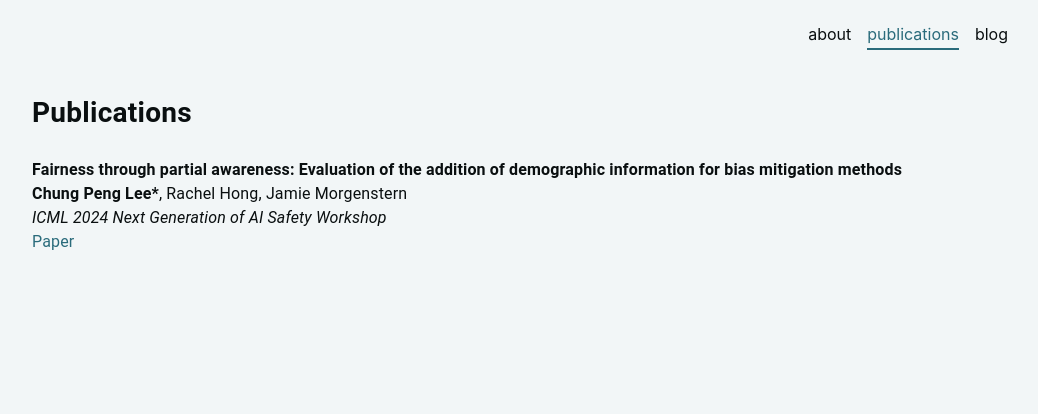
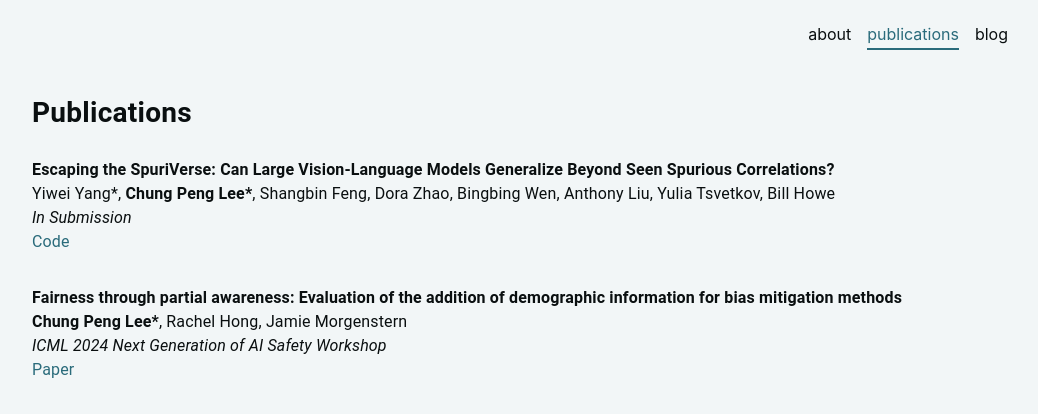
Before and after one commit to Anderson-Lee-Git/anderson-lee-git.github.io, a React (Create React App) app: page /publications in a window 1280 px wide. Shown: the top 414 px of the page, without its empty margins (132-1170 px from the left). Built offline with nearby package versions, Linux system fonts and the light colour scheme; the HTML template or start-up script is replaced by a standard one.

Commit message:
update links and pub

```diff
--- a/src/components/PublicationCard.tsx
+++ b/src/components/PublicationCard.tsx
@@ -7,7 +7,8 @@ interface PublicationCardProps {
     mainAuthors: string[];
     contributors: string[];
     venue: string;
-    url: string;
+    paper_url: string;
+    code_url: string;
 }
 
 const PublicationCard: React.FC<PublicationCardProps> = ({
@@ -15,7 +16,8 @@ const PublicationCard: React.FC<PublicationCardProps> = ({
     mainAuthors,
     contributors,
     venue,
-    url
+    paper_url,
+    code_url
 }) => {
     const { theme } = useTheme();
 
@@ -37,7 +39,7 @@ const PublicationCard: React.FC<PublicationCardProps> = ({
                         </React.Fragment> :
                         <React.Fragment key={index}>
                             {author}
-                            {mainAuthors.includes(author) && " *"}
+                            {mainAuthors.includes(author) && "*"}
                             {index < allAuthors.length - 1 && ", "}
                         </React.Fragment>
                 ))}
@@ -69,10 +71,10 @@ const PublicationCard: React.FC<PublicationCardProps> = ({
             }}>
                 {venue}
             </Typography>
-            {url && (
-                <Typography sx={{ ...theme.typography.body1 }}>
+            {paper_url && (
+                <Typography sx={{ ...theme.typography.body1, display: 'inline', marginRight: '10px' }}>
                     <a
-                        href={url}
+                        href={paper_url}
                         target="_blank"
                         rel="noopener noreferrer"
                         style={{
@@ -84,6 +86,21 @@ const PublicationCard: React.FC<PublicationCardProps> = ({
                     </a>
                 </Typography>
             )}
+            {code_url && (
+                <Typography sx={{ ...theme.typography.body1, display: 'inline' }}>
+                    <a
+                        href={code_url}
+                        target="_blank"
+                        rel="noopener noreferrer"
+                        style={{
+                            color: theme.primary,
+                            textDecoration: 'none'
+                        }}
+                    >
+                        Code
+                    </a>
+                </Typography>
+            )}
         </Paper>
     );
 };
--- a/src/data/publications.json
+++ b/src/data/publications.json
@@ -1,11 +1,35 @@
 {
     "publications": [
         {
+            "title": "Escaping the SpuriVerse: Can Large Vision-Language Models Generalize Beyond Seen Spurious Correlations?",
+            "main_authors": [
+                "Yiwei Yang",
+                "Chung Peng Lee"
+            ],
+            "contributors": [
+                "Shangbin Feng",
+                "Dora Zhao",
+                "Bingbing Wen",
+                "Anthony Liu",
+                " Yulia Tsvetkov",
+                "Bill Howe"
+            ],
+            "venue": "In Submission",
+            "paper_url": "",
+            "code_url": "https://github.com/Anderson-Lee-Git/SpuriVerse"
+        },
+        {
             "title": "Fairness through partial awareness: Evaluation of the addition of demographic information for bias mitigation methods",
-      "main_authors": ["Chung Peng Lee"],
-      "contributors": ["Rachel Hong", "Jamie Morgenstern"],
+            "main_authors": [
+                "Chung Peng Lee"
+            ],
+            "contributors": [
+                "Rachel Hong",
+                "Jamie Morgenstern"
+            ],
             "venue": "ICML 2024 Next Generation of AI Safety Workshop",
-      "url": "https://openreview.net/forum?id=e4GjJrfrlb"
+            "paper_url": "https://openreview.net/forum?id=e4GjJrfrlb",
+            "code_url": ""
         }
     ]
 }
--- a/src/pages/About.tsx
+++ b/src/pages/About.tsx
@@ -61,7 +61,7 @@ const About: React.FC = () => {
                                 <b>Trustworthiness</b>: What metrics are convincing to make users willing to <i>trust</i> ML systems with their tasks?
                             </li>
                         </ul>
-                        Prior to Princeton, I got my undergraduate degree in Computer Science at University of Washington, advised by Professor Jamie Morgenstern and Rachel Hong. I was very fortunate to work with them on <i>evaluating bias mitigation methods with incomplete demographic information setup</i>. I also had an amazing opportunity to work with Emmanuel Mensah on <i>low-resource audio-visual transformers for wildlife monitoring</i>.
+                        Prior to Princeton, I got my undergraduate degree in Computer Science at University of Washington, advised by Professor <a href="https://jamiemorgenstern.com/#" target="_blank" rel="noopener noreferrer">Jamie Morgenstern</a> and <a href="https://rachelhong.me/" target="_blank" rel="noopener noreferrer">Rachel Hong</a>. I was very fortunate to work with them on <i>evaluating bias mitigation methods with incomplete demographic information setup</i>. I also had an amazing opportunity to work with <a href="https://emazuh.github.io/" target="_blank" rel="noopener noreferrer">Emmanuel Mensah</a> on <i>low-resource audio-visual transformers for wildlife monitoring</i>.
                         <br></br>
                         <br></br>
                         Outside of school and work, I enjoy playing badminton and guitar. I'm also learning how to snowboard.
--- a/src/pages/Publications.tsx
+++ b/src/pages/Publications.tsx
@@ -34,7 +34,8 @@ const Publications: React.FC = () => {
                         mainAuthors={pub.main_authors}
                         contributors={pub.contributors}
                         venue={pub.venue}
-                        url={pub.url}
+                        paper_url={pub.paper_url}
+                        code_url={pub.code_url}
                     />
                 ))}
             </Box>
```
Lines whose indentation alone changed are shown as unchanged.
